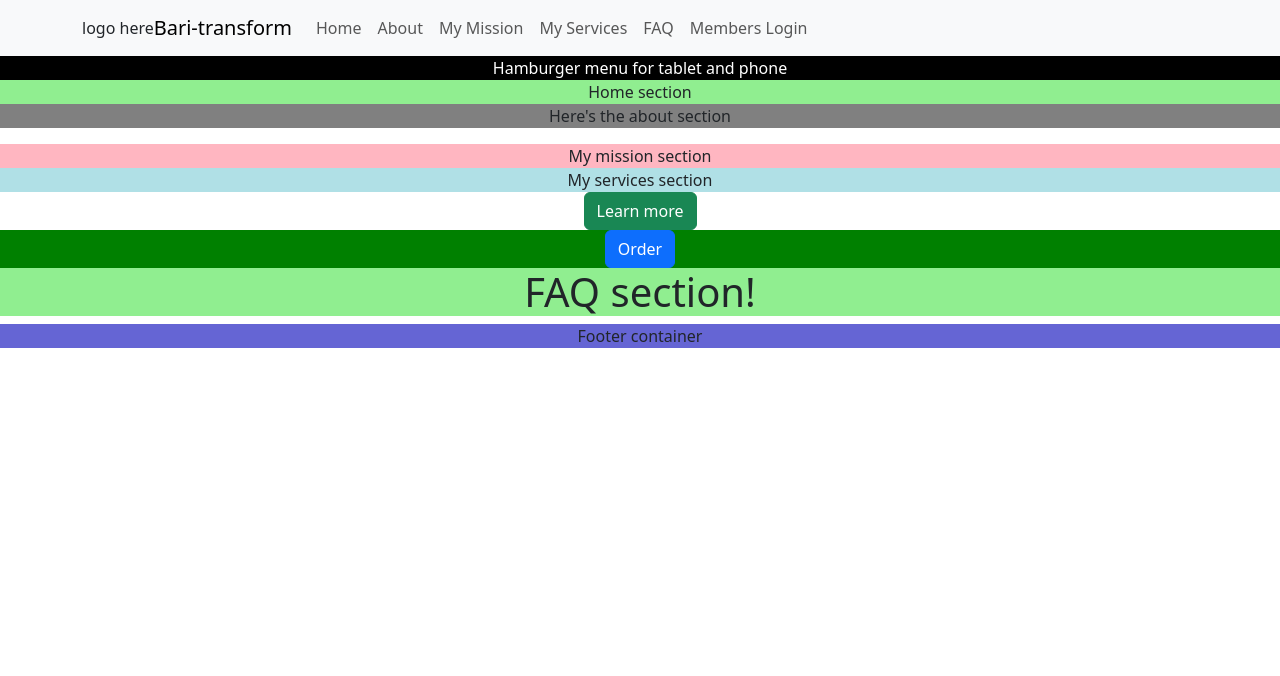
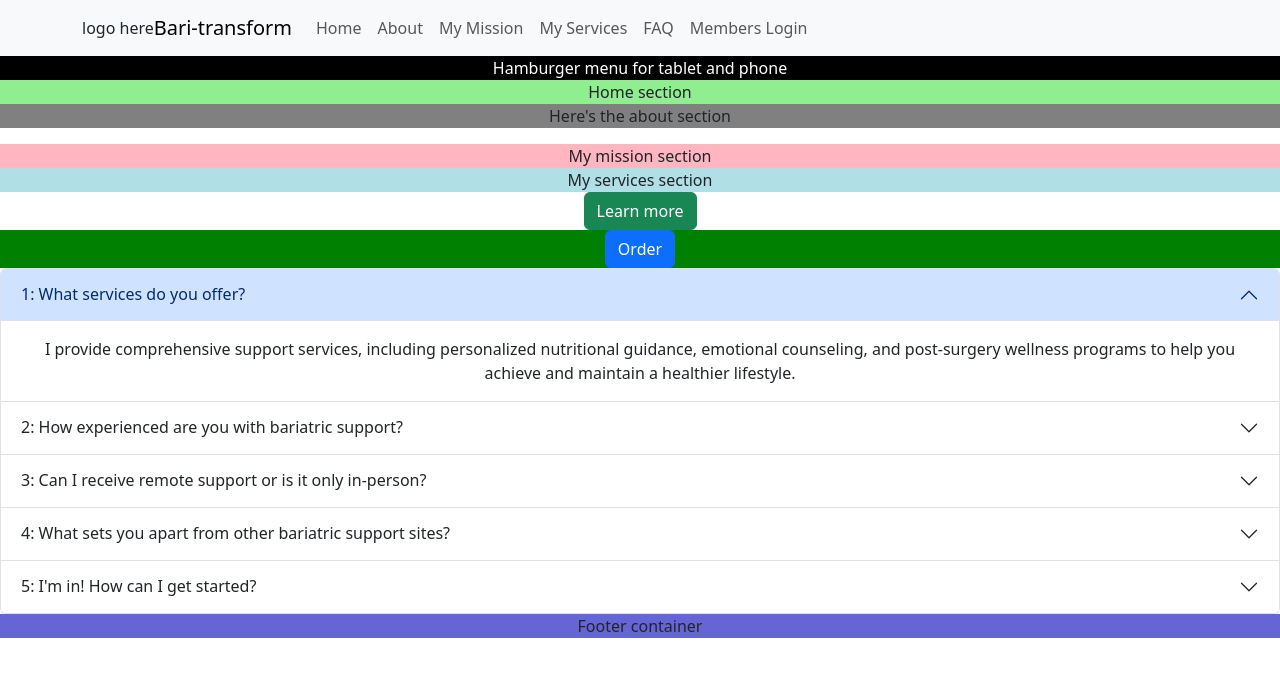
Before and after one commit to emmy-codes/bariatric-support-consulting, a React (Create React App) app: page / in a window 1280 px wide. Shown: the top 676 px of the page. Built offline with nearby package versions, Linux system fonts and the light colour scheme.

Commit message:
Implement FAQ component
Use BS Accordion on FAQ component and populate with dummy Q&A

```diff
--- a/src/Components/FAQ.js
+++ b/src/Components/FAQ.js
@@ -1,9 +1,34 @@
+import Accordion from 'react-bootstrap/Accordion';
+
 function FAQ() {
     return (
-        <div className="home-container">
-            <h1>FAQ section!</h1>
-        </div>
-    )
+        <Accordion defaultActiveKey="0">
+            <Accordion.Item eventKey="0">
+                <Accordion.Header>1: What services do you offer?</Accordion.Header>
+                <Accordion.Body>
+                    I provide comprehensive support services, including personalized nutritional guidance, emotional counseling, and post-surgery wellness programs to help you achieve and maintain a healthier lifestyle.
+                </Accordion.Body>
+            </Accordion.Item>
+            <Accordion.Item eventKey="1">
+                <Accordion.Header>2: How experienced are you with bariatric support?</Accordion.Header>
+                <Accordion.Body>
+                    I am a qualified nutritionist and have focused my nutritional requirements around post-bariatric surgery. I have also personally been through the procedure and have utilised this knowledge to succeed with my weight loss journey!
+                </Accordion.Body>
+            </Accordion.Item>
+            <Accordion.Item eventKey="2">
+                <Accordion.Header>3: Can I receive remote support or is it only in-person?</Accordion.Header>
+                <Accordion.Body>Absolutely! I understand the importance of accessibility. I offer both in-person consultations and remote support, ensuring that my guidance reaches you wherever you are on your journey.</Accordion.Body>
+            </Accordion.Item>
+            <Accordion.Item eventKey="3">
+                <Accordion.Header>4:  What sets you apart from other bariatric support sites?</Accordion.Header>
+                <Accordion.Body>I take a holistic approach, addressing not only the physical aspects but also the emotional and mental facets of your bariatric journey. My personalized care plans distinguish me from the rest, focusing on your unique needs.</Accordion.Body>
+            </Accordion.Item>
+            <Accordion.Item eventKey="4">
+                <Accordion.Header>5: I'm in! How can I get started?</Accordion.Header>
+                <Accordion.Body>It's easy! Take a look at our<a href="#my-services">Services</a> section to see which package suits you best. Pick the one you like and you'll be taken to the checkout page to complete your payment. Upon completion, you'll gain access to my calendar to book your first meeting with me! You'll also receive an email with login details to your members only section of the website.</Accordion.Body>
+            </Accordion.Item>
+        </Accordion>
+    );
 };
 
 export default FAQ;
```
